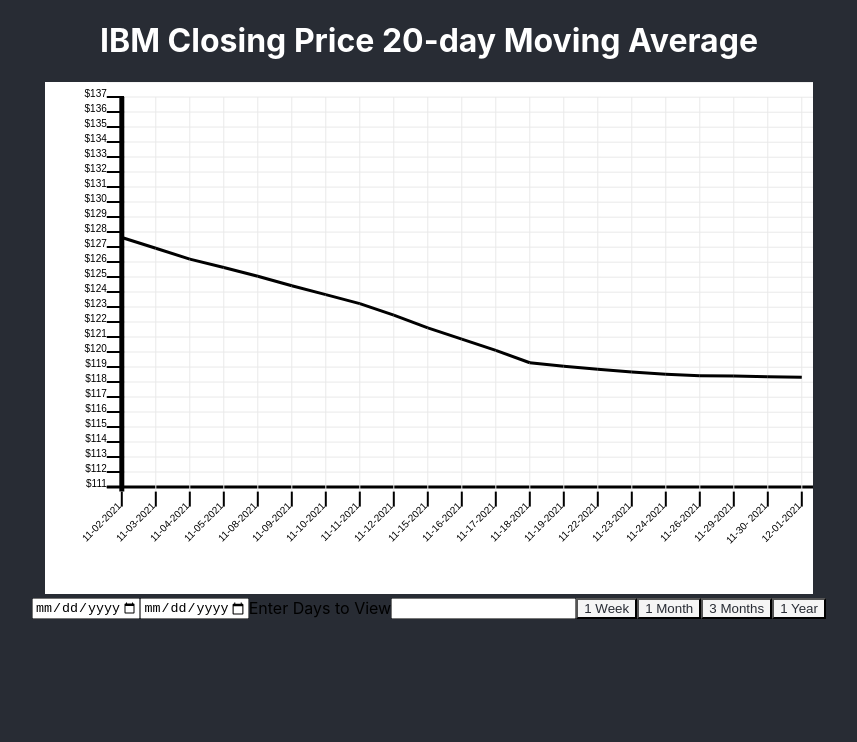
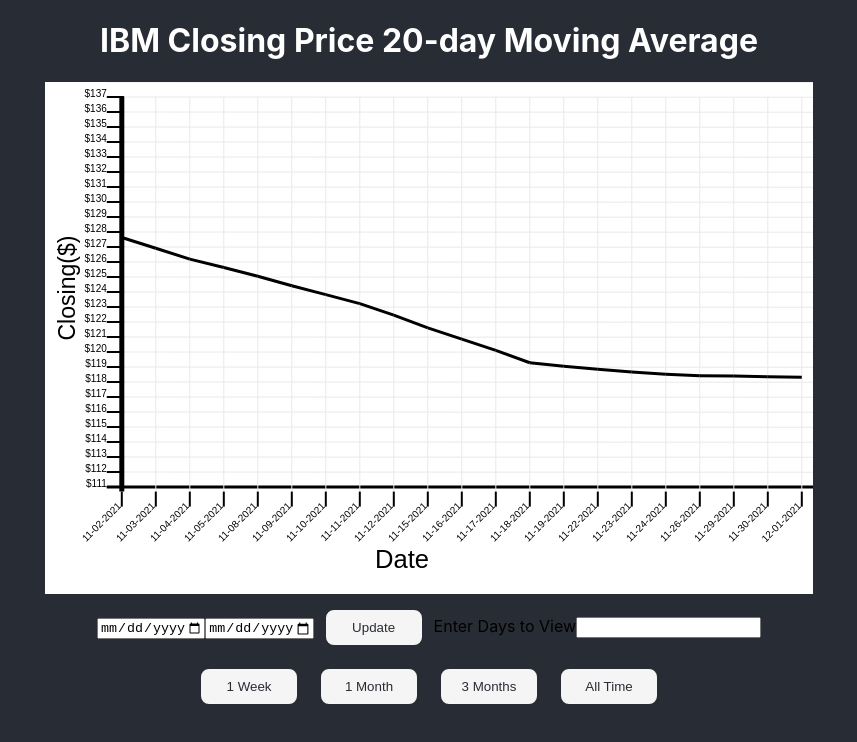
Before and after one commit to ericschorling/chartiq-assessment, a React (Create React App) app: page / in a window 1280 px wide. Shown: the top 742 px of the page, without its empty margins (211-1068 px from the left). Built offline with nearby package versions, Linux system fonts and the light colour scheme.

Commit message:
fixed date picker and added data labels

```diff
--- a/src/App.css
+++ b/src/App.css
@@ -20,13 +20,27 @@
 }
 .button-bar{
   display: flex;
-  flex-direction: row;
+  flex-direction: column;
   flex-wrap: wrap;
   justify-content: center;
 }
 .button-bar button{
   background-color: whitesmoke;
   color: #282c34;
+}
+
+.button-holder button{
+  margin: 10px;
+  background-color: whitesmoke;
+  color: #282c34;
+  width: 100px;
+  padding: 10px;
+  border: 2px solid #282c34;
+  border-radius: 10px;
+}
+
+.alert {
+  border: 1px solid red
 }
 /* .canvas-container{
   height: calc(40% + 50px);
--- a/src/Chart.js
+++ b/src/Chart.js
@@ -4,7 +4,6 @@
 const start_background_color = "white"
 
 const drawXAxis =(numXticks, tickSpacing, xTickSpacing, ctx, w)=>{
-    console.log(numXticks)
     for(let i=0; i<=numXticks; i++) {
         ctx.beginPath();
         ctx.lineWidth = 3;
@@ -31,31 +30,40 @@
     }
 }
 
-const drawXticks =(numYticks, tickSpacing, xTickSpacing, ctx, h, yOffset, data) =>{
-    const dataArr = data.split(',')
+const drawXticks =(startDate, endDate,numYticks, tickSpacing, xTickSpacing, ctx, h, yOffset, data) =>{
+    const dataArr = data.split(',').splice(endDate,numYticks+1)
+    console.log(dataArr)
+    console.log(numYticks, startDate, endDate)
+    let position = 0
     for(let i = 0; i<=numYticks; i++){
         ctx.beginPath();
         ctx.lineWidth = 2;
         ctx.strokeStyle = '#000000';
 
-        ctx.moveTo(tickSpacing*i+yOffset, h*.8);
-        ctx.lineTo(tickSpacing*i+yOffset, (h*.8)+xTickSpacing);
+        ctx.moveTo(tickSpacing*position+yOffset, h*.8);
+        ctx.lineTo(tickSpacing*position+yOffset, (h*.8)+xTickSpacing);
         ctx.stroke();
 
         ctx.font= '10px Arial';
-        ctx.translate(tickSpacing*i+yOffset, (h*.8)+xTickSpacing);
+        ctx.translate(tickSpacing*position+yOffset, (h*.8)+xTickSpacing);
         ctx.rotate(-Math.PI / 4);
         ctx.textAlign='right';
         ctx.fillStyle = '#000000';
-        let dataLabel = dataArr[numYticks-i].split("\t")[0].split('-')
+        console.log(dataArr[numYticks-i])
+        let dataLabel = dataArr[numYticks - i].split("\t")[0].split('-')
         let finalLabel = `${dataLabel[1]}-${dataLabel[2]}-${dataLabel[0]}`
         ctx.fillText(finalLabel, 0,0);
 
         ctx.setTransform(1,0,0,1,0,0);
+        position += 1
     }
 }
-const drawYAxis =(numYticks, tickSpacing, ctx, h, yOffset, xTickSpacing)=>{
-    console.log(yOffset,tickSpacing, numYticks)
+const drawYAxis =(numYticks, tickSpacing, ctx, h,w, yOffset, xTickSpacing)=>{
+    const fontHeight = (h*.05)
+    ctx.font= `${fontHeight}px Arial`;
+    ctx.textAlign='right';
+    ctx.fillStyle = '#000000';
+    ctx.fillText(`Date`, w*.5,h*.95)
     for(let i=0; i<=numYticks; i++) {
         ctx.beginPath();
         ctx.lineWidth = 5;
@@ -82,6 +90,15 @@
     }
 }
 const drawYTicks =(numYticks, tickSpacing, ctx, w, dataReduction, xTickSpacing) =>{
+    const fontHeight = w*.03
+    ctx.font= `${fontHeight}px Arial`;
+    ctx.textAlign='right';
+    ctx.fillStyle = '#000000';
+    ctx.rotate(-Math.PI / 2);
+    ctx.translate(-w*.2, 30)
+    ctx.fillText(`Closing($)`, 0,0)
+    ctx.rotate(Math.PI / 2)
+    ctx.setTransform(1,0,0,1,0,0);
     for(let i = 1; i<=numYticks; i++){
         ctx.beginPath();
         ctx.lineWidth = 2;
@@ -114,11 +131,19 @@
     return dateData
 }
 
-const drawData = (data, tickSpacing, numYticks, ctx, h, yOffset, dataReduction, resolution)=>{
-    let dataArr = data.split(',')
+const indexDate=(date, dateArray)=>{
+    console.log(date)
+    console.log(dateArray.indexOf(date))
+    return dateArray.indexOf(date)
+}
+
+const drawData = (data,endDate, startDate, numDates, tickSpacing, ctx, h, yOffset, dataReduction, resolution)=>{
+    let inputDataArr = data.split(',')
+    let dataArr = inputDataArr.splice(endDate, numDates+1)
+    console.log(dataArr)
     ctx.translate(yOffset, (h*.8));
     let position = 0
-    for (let i = numYticks; i>= 0; i--){
+    for (let i = numDates; i>=0; i--){
         ctx.beginPath();
         ctx.lineWidth = 3;
         ctx.strokeStyle ="#000000"
@@ -132,7 +157,6 @@
         //i = datalength
         ctx.moveTo(tickSpacing*position,-( currentParameter-dataReduction) * resolution)
         ctx.lineTo(tickSpacing*(position+1), -(nextParameter-dataReduction) *resolution)
-        console.log(-(nextParameter-dataReduction) *resolution)
         ctx.stroke()
         position += 1
 
@@ -146,11 +170,14 @@
     const contextRef = useRef(null)
     const canvasContainer = useRef(null)
     const [isReset, setIsReset] = useState()
-    const [startDate, setStartDate] = useState('2021-12-02')
-    const [endDate, setEndDate] = useState('2021-11-12')
+    const [startDate, setStartDate] = useState(20)
+    const [endDate, setEndDate] = useState(0)
     const [numDays, setNumDays] = useState(20)
+    const [dateAlert, setDateAlert] = useState(false)
+    const [dataDates, setDataDates] = useState([])
 
     useEffect(() => {
+        console.log(numDays)
         setIsReset(false)
 
 
@@ -169,64 +196,59 @@
 
         const dataArray = parseData(data)
         const dates = returnDates(data)
-        console.log(dates)
-        let numberOfDates = numDays
+        setDataDates(dates)
         const dataRange = Math.floor(dataArray[dataArray.length-2] - dataArray[0] ) //finding the range between top and bottom values
         const dataReduction = Math.floor(dataArray[dataArray.length -2] - dataRange) //finding the reduction in each element to help increase the resolution on the graph
         const resolution = Math.floor(canvas.height*.8 / dataRange) // how many pixels per data unit should be rendered for each value
         tickSpacing = resolution
         const numXticks = Math.floor(canvas.height* .8 /tickSpacing);
-        const numYticks = numberOfDates
+        const numYticks = numDays
         const yTickSpacing = Math.floor(canvas.width*.9/numYticks)
-        console.log(yTickSpacing)
         //const numYticks = Math.floor(canvas.width * .9 / tickSpacing)
         const yOffset = canvas.width*.1
 
         drawXAxis(numXticks, tickSpacing,yTickSpacing, context, canvas.width)
-        drawYAxis(numYticks, yTickSpacing, context, canvas.height, yOffset,tickSpacing)
-        drawXticks(numYticks, yTickSpacing, tickSpacing, context, canvas.height, yOffset, data)
+        drawYAxis(numYticks, yTickSpacing, context, canvas.height, canvas.width, yOffset,tickSpacing)
+        drawXticks(startDate, endDate, numYticks, yTickSpacing, tickSpacing, context, canvas.height, yOffset, data)
         drawYTicks(numXticks,tickSpacing,context,canvas.width, dataReduction, yTickSpacing)
-        drawData(data, yTickSpacing,numYticks,context,canvas.height,yOffset, dataReduction, resolution)
+        drawData(data, endDate, startDate, numDays, yTickSpacing,context,canvas.height,yOffset, dataReduction, resolution)
 
         contextRef.current = context
     }, [isReset])
 
-    const leaveCanvas =()=>{
+    const _handleDateChange=(evt,type)=>{
+        if (type && evt.target.value > startDate){
+            setDateAlert(true);
+            return;
+        }else {
+            setDateAlert(false);
+            let index = indexDate(evt.target.value, dataDates)
+            type ? setEndDate(index) : setStartDate(index);
+            //setNumDays(startDate - endDate)
+            console.log(startDate, endDate, numDays)
+            //setIsReset(true)
         }
-
-    const _handleDateChange=(evt,type)=>{
-        type ? setEndDate(evt.target.value) : setStartDate(evt.target.value)
-        console.log(typeof endDate, startDate)
-    }
+    };
 
     const _handleDateInput =(evt) =>{
         if(!evt.target.value){
             return
         }
         setNumDays(evt.target.value)
+        setStartDate(evt.target.value)
+        setEndDate(0)
         setIsReset(true)
     }
-    const _handlePresetDates=(type)=>{
-        switch (type) {
-            case 'one-week':
-                setNumDays(5)
+    const _handleUpdateDateRange=(evt)=>{
+        evt.preventDefault()
+        setNumDays(startDate - endDate)
         setIsReset(true)
-                break;
-            case 'one-month':
-                setNumDays(30)
+    }
+    const _handlePresetDates=(num)=>{
+        setNumDays(num)
+        setStartDate(num)
+        setEndDate(0)
         setIsReset(true)
-                break;
-            case 'three-months':
-                setNumDays(90)
-                setIsReset(true)
-                break;
-            case 'one-year':
-                setNumDays(360)
-                setIsReset(true)
-                break;
-            default:
-                break;
-        }
     }
     return (
         <>
@@ -247,28 +269,33 @@
 
 
                     <div className="button-bar">
+                        <div className="button-holder">
                             <input
                                 type="date"
-                            min="2020-01-01"
+                                min="2020-12-01"
                                 max="2021-12-01"
                                 id="date-start"
-                            class='date-picker'
+                                className='date-picker'
                                 onChange={(evt)=>{_handleDateChange(evt)}}>
                             </input>
                             <input
                                 type="date"
-                            min="2020-01-01"
+                                min="2020-12-01"
                                 max="2021-12-01"
                                 id="date-start"
-                            class='date-picker'
+                                className={`date-picker ${dateAlert ? 'alert' : null}`}
                                 onChange={(evt)=>{_handleDateChange(evt, true)}}>
                             </input>
+                            <button onClick={(evt)=>_handleUpdateDateRange(evt)}>Update</button>
                             <label for="days-input">Enter Days to View</label>
                             <input type="text" id="days-input" onChange={(evt)=>{_handleDateInput(evt)}}></input>
-                        <button onClick={()=>{setNumDays(5)}}>1 Week</button>
-                        <button onClick={(evt)=>{_handlePresetDates('one-month')}}>1 Month</button>
-                        <button onClick={(evt)=>{_handlePresetDates('three-months')}}>3 Months</button>
-                        <button onClick={(evt)=>{_handlePresetDates('one-year')}}>1 Year</button>
+                        </div>
+                        <div className="button-holder">
+                            <button onClick={(evt)=>{_handlePresetDates(5)}}>1 Week</button>
+                            <button onClick={(evt)=>{_handlePresetDates(30)}}>1 Month</button>
+                            <button onClick={(evt)=>{_handlePresetDates(90)}}>3 Months</button>
+                            <button onClick={(evt)=>{_handlePresetDates(253)}}>All Time</button>
+                        </div>
                     </div>
                 </div>
             </div>
```
Also changed, not shown: src/IBM.js. Lines whose indentation alone changed are shown as unchanged.
